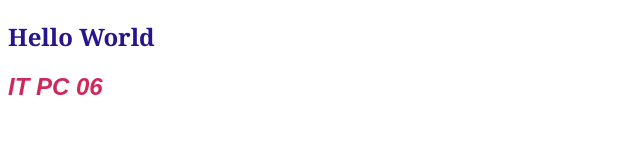
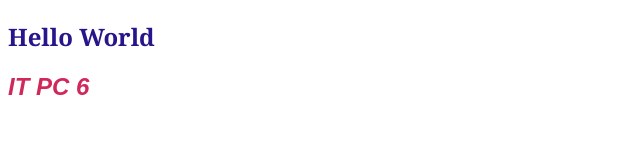
Before and after one commit to OmnimvO/rolda_it_elect_6, an Angular app: page / in a window 1280 px wide. Shown: the top 163 px of the page, without its empty margins (0-640 px from the left). Built offline with nearby package versions, Linux system fonts and the light colour scheme.

Commit message:
third commit

```diff
--- a/src/app/posts/post-create/post.create.component.html
+++ b/src/app/posts/post-create/post.create.component.html
@@ -1 +1 @@
-<h2>IT PC 06</h2>
+<h2>IT PC 6</h2>
```
